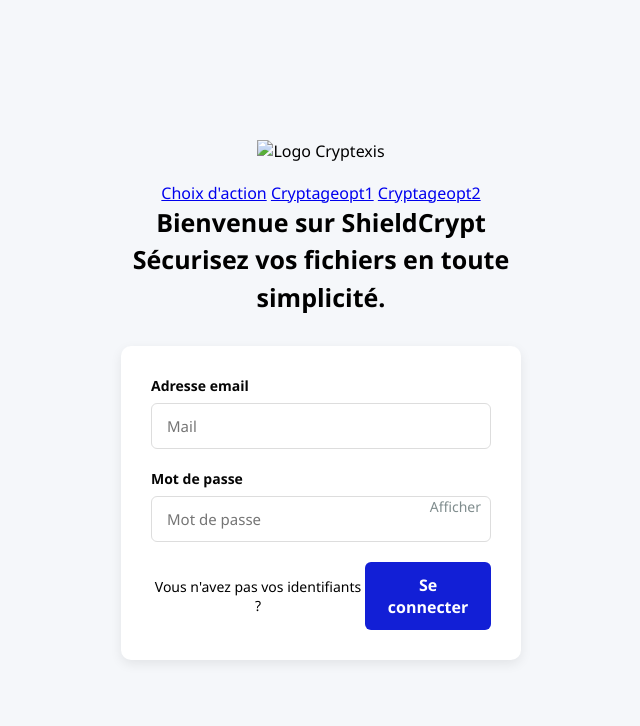
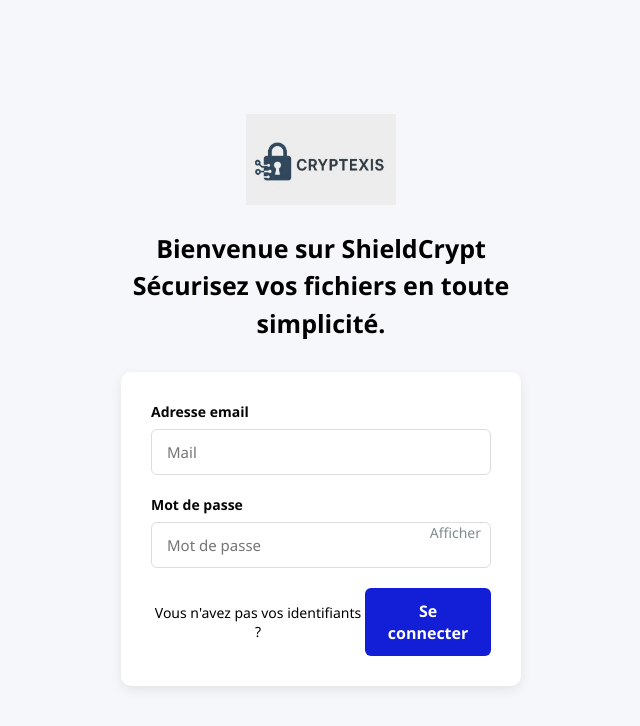
Before and after one commit to Houssem-Eddine0/ShieldCrypt, a website: page frontend/page_de_connexion/page_accueil.html in a window 1280 px wide. Shown: the whole page, without its empty margins (319-959 px from the left). Drawn offline with Linux system fonts and the light colour scheme.

Commit message:
logo mis a jour

```diff
--- a/frontend/page_de_connexion/page_accueil.html
+++ b/frontend/page_de_connexion/page_accueil.html
@@ -9,14 +9,8 @@
 <body>
     <div class="container">
         <header>
-            <img src="image.png" alt="Logo Cryptexis">
+            <img src="/image/cryptexis.JPG" alt="Logo Cryptexis">
         </header>
-        <nav>
-            <a href="#">Choix d'action</a>
-            <a href="#">Cryptageopt1</a>
-            <a href="#">Cryptageopt2</a>
-        </nav>
-
         <p class="subtitle">Bienvenue sur ShieldCrypt<br>Sécurisez vos fichiers en toute simplicité.</p>
 
         <form id="login-form" action="#" class="login-form">
```
Also changed, not shown: image/cryptexis.JPG (added).
